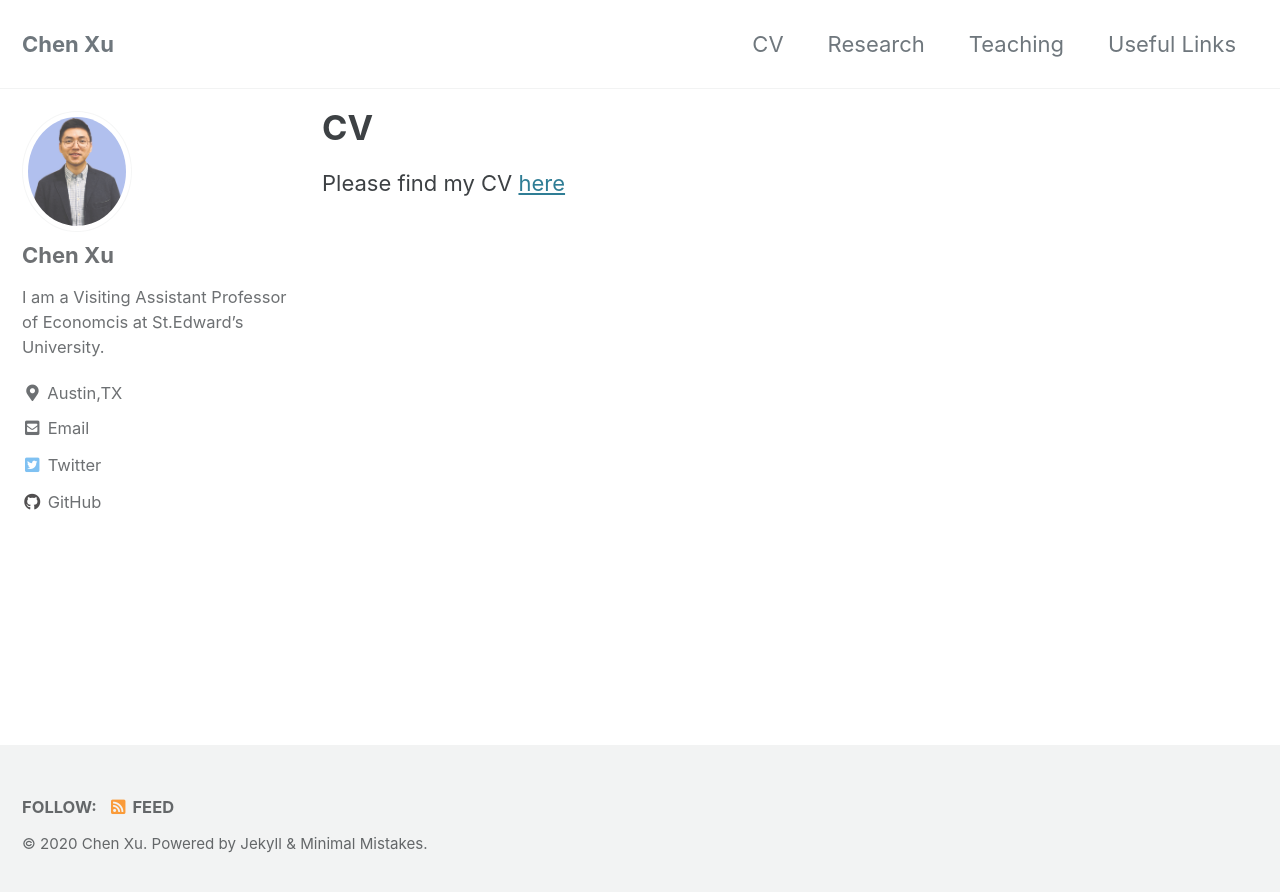
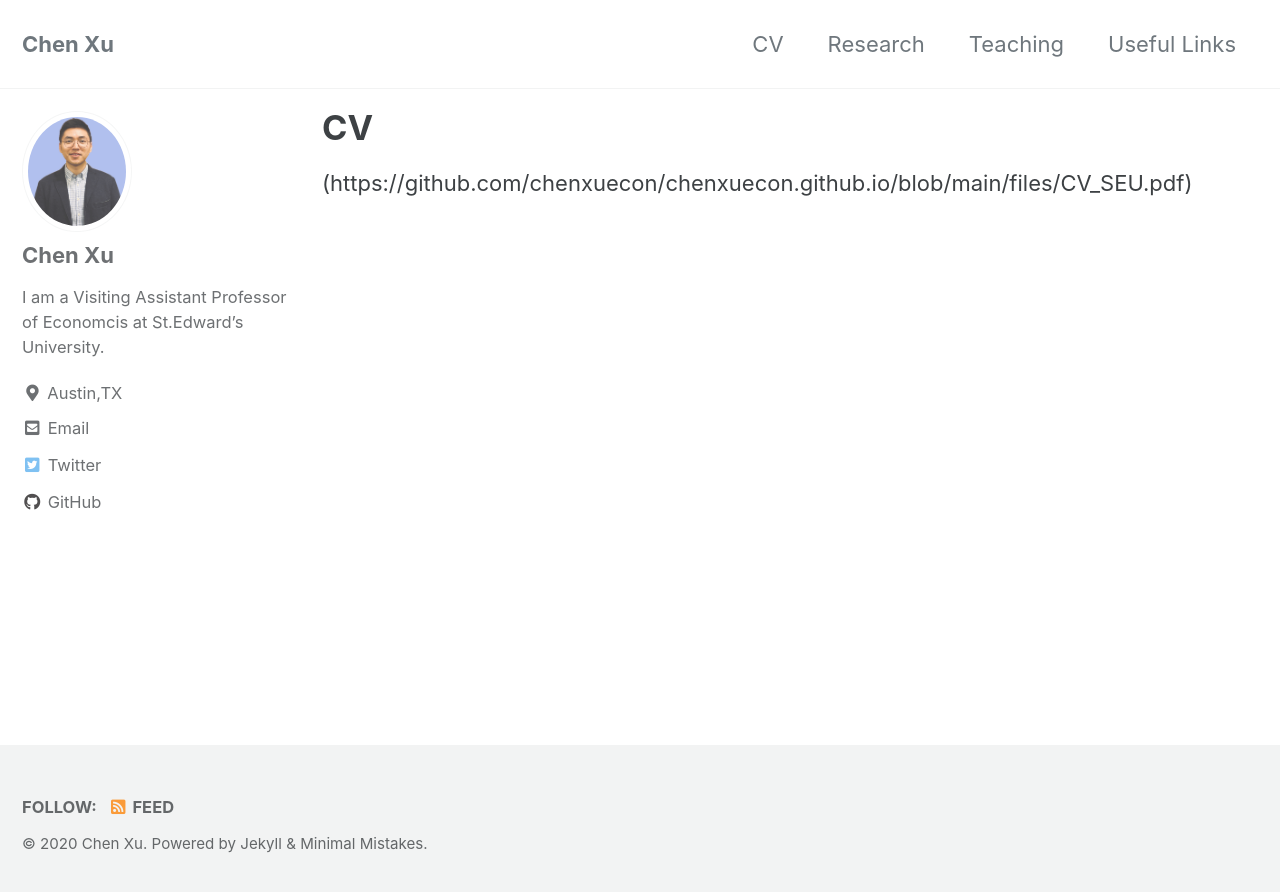
Before and after one commit to chenxuecon/chenxuecon.github.io, a Jekyll site: the page built from _pages/cv.md, in a window 1280 px wide. Shown: the top 892 px of the page. Built offline with Jekyll 4.4.1, drawn with Linux system fonts in a browser that asks for light colours; cached includes are drawn as plain includes.

Commit message:
Update cv.md

```diff
--- a/_pages/cv.md
+++ b/_pages/cv.md
@@ -4,5 +4,4 @@ permalink: /cv/
 title: "CV"
 author_profile: true
 ---
-
-Please find my CV [here](https://github.com/chenxuecon/chenxuecon.github.io/blob/main/files/CV_SEU.pdf)
+(https://github.com/chenxuecon/chenxuecon.github.io/blob/main/files/CV_SEU.pdf)
```
